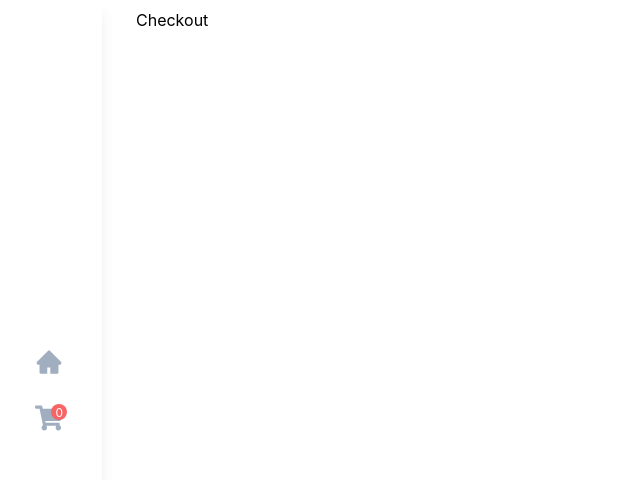
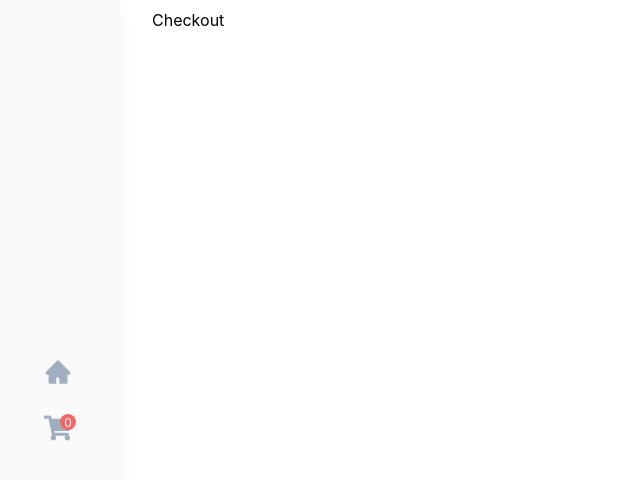
Before and after one commit to RafaelGoulartB/react-challenge-supera, a Next.js app: page /checkout in a window 1280 px wide. Shown: the top 480 px of the page, without its empty margins (0-640 px from the left). Built offline with nearby package versions, Linux system fonts and the light colour scheme.

Commit message:
feat: make the sidebar responsive (#3)

```diff
--- a/components/page-container.js
+++ b/components/page-container.js
@@ -7,7 +7,7 @@ export default function PageContainer({ children }) {
       flexDir="column"
       w={{ sm: '100%', lg: '85%' }}
       mx="auto"
-      paddingX={{ sm: '10', lg: '8' }}
+      paddingX={{ sm: '10', lg: '12' }}
       boxSizing="border-box"
     >
       {children}
--- /dev/null
+++ b/components/sidebar/container.js
@@ -0,0 +1,20 @@
+import { Flex } from '@chakra-ui/react'
+
+export default function SidebarContainer({ children }) {
+  return (
+    <Flex
+      as="aside"
+      bgColor="#fafafa"
+      position="fixed"
+      height={{ sm: '80px', lg: '100vh' }}
+      width={{ sm: '100vw', lg: '120px' }}
+      bottom="0"
+      alignItems="center"
+      justifyContent="center"
+      p="5"
+      boxShadow={{ sm: 'xs', lg: 'lg' }}
+    >
+      {children}
+    </Flex>
+  )
+}
--- a/components/sidebar.js
+++ b/components/sidebar/index.js
@@ -2,27 +2,24 @@ import { Flex, Icon, Text } from '@chakra-ui/react'
 import { AiFillHome } from 'react-icons/ai'
 import { FaShoppingCart } from 'react-icons/fa'
 import Link from 'next/link'
+import SidebarContainer from './container'
 
 export default function Sidebar() {
   return (
-    <Flex
-      display={{ sm: 'none', lg: 'flex' }}
-      position="fixed"
-      flexDir="column"
-      alignItems="center"
-      justifyContent="center"
-      height="100vh"
-      width="8%"
-      maxW="120px"
-      p="5"
-      boxShadow="lg"
-    >
-      <Flex flexDir="column">
+    <SidebarContainer>
+      <Flex flexDir={{ sm: 'row', lg: 'column' }}>
         <Link href="/">
-          <Icon as={AiFillHome} mb="7" w={7} h={7} color="gray.400" />
+          <Icon
+            as={AiFillHome}
+            mb={{ sm: '0', lg: '7' }}
+            mr={{ sm: '16', lg: '0' }}
+            w={7}
+            h={7}
+            color="gray.400"
+          />
         </Link>
         <Link href="/cart">
-          <Flex flexDir="column" position="relative" w={8} h={12}>
+          <Flex flexDir="column" position="relative" w={8}>
             <Text
               position="absolute"
               top="0"
@@ -44,6 +41,6 @@ export default function Sidebar() {
           </Flex>
         </Link>
       </Flex>
-    </Flex>
+    </SidebarContainer>
   )
 }
--- a/pages/_app.js
+++ b/pages/_app.js
@@ -2,7 +2,7 @@ import Head from 'next/head'
 import { DefaultSeo } from 'next-seo'
 import ThemeContainer from '../contexts/theme/theme-container'
 import seoConfig from '../config/seo'
-import Sidebar from '../components/sidebar'
+import Sidebar from '../components/sidebar/'
 import { Flex } from '@chakra-ui/react'
 
 function MyApp({ Component, pageProps }) {
@@ -13,7 +13,7 @@ function MyApp({ Component, pageProps }) {
       </Head>
       <ThemeContainer>
         <DefaultSeo {...seoConfig} />
-        <Flex dir="row">
+        <Flex FlexDir={{ sm: 'column', lg: 'row' }}>
           <Sidebar />
           <Component {...pageProps} />
         </Flex>
```
